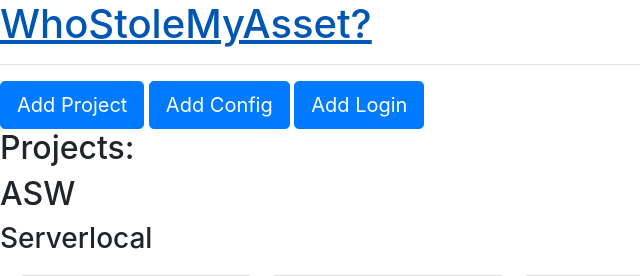
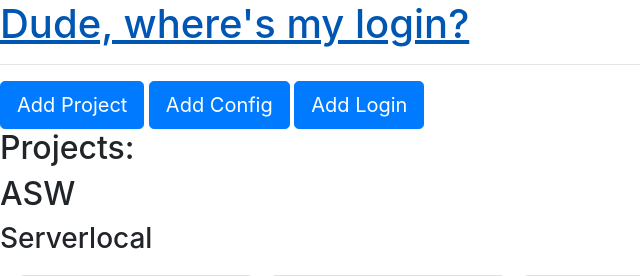
Before and after one commit to schwukjr/WhoStoleMyAsset, a Flask app: page / in a window 1280 px wide. Shown: the top 276 px of the page, without its empty margins (0-640 px from the left). Run offline with Flask 2, Linux system fonts and the light colour scheme; data comes from the database, SQL or seed files in the repository; both versions use the stored data as it was after the commit; some libraries are stand-ins or nearby versions.

Commit message:
Changed title.

```diff
--- a/src/templates/dashboard.html
+++ b/src/templates/dashboard.html
@@ -24,7 +24,7 @@
       src="https://cdn.jsdelivr.net/npm/bootstrap@4.0.0/dist/js/bootstrap.min.js"
       integrity="sha384-JZR6Spejh4U02d8jOt6vLEHfe/JQGiRRSQQxSfFWpi1MquVdAyjUar5+76PVCmYl"
       crossorigin="anonymous"></script>
-      <a href="/"><h1>WhoStoleMyAsset?</h1></a>
+      <a href="/"><h1>Dude, where's my login?</h1></a>
     <hr />
 
     <div id="newProjectForm" class="modal fade">
```
Also changed, not shown: db.sqlite.
